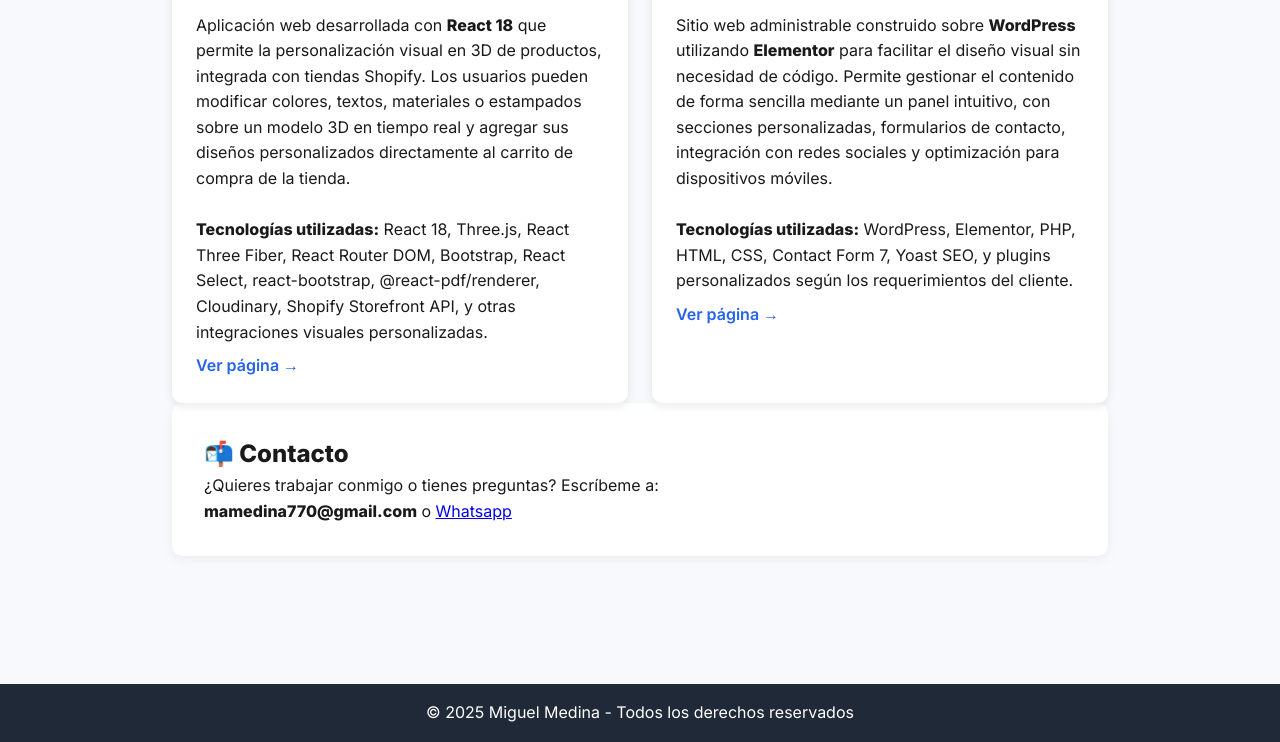
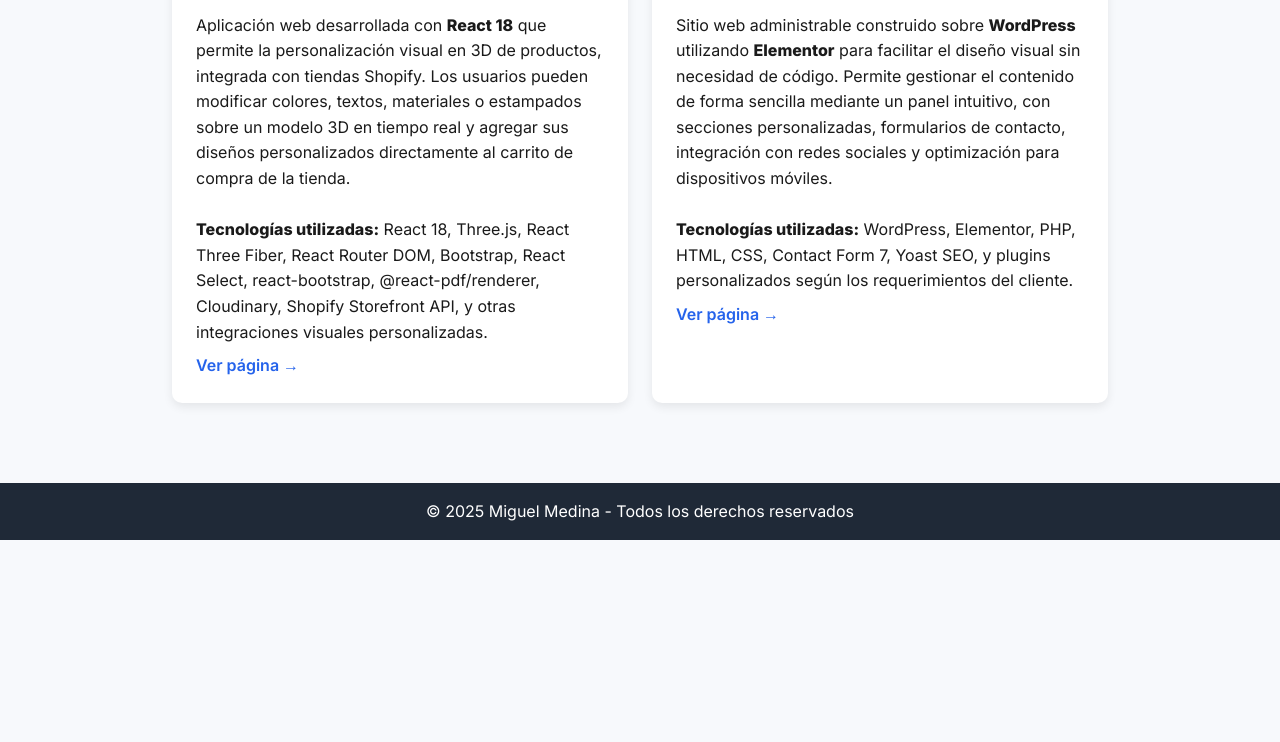
Before and after one commit to MdeMedina/portafolio, a plain HTML site: page index.html in a window 1280 px wide. Shown: the part 1346-2088 px from the top of the page. After the commit the page ends 1886 px from the top, so only its background shows below. Drawn offline with Linux system fonts and the light colour scheme.

Commit message:
Update index.html

```diff
--- a/index.html
+++ b/index.html
@@ -14,7 +14,6 @@
       <h1><span>👨‍💻</span> Miguel Medina</h1>
       <nav>
         <a href="#proyectos">Proyectos</a>
-        <a href="#contacto">Contacto</a>
         <a href="https://github.com/MdeMedina" target="_blank">GitHub</a>
       </nav>
     </div>
@@ -110,12 +109,6 @@
 </div>
     </section>
 
-    <section id="contacto" class="contacto">
-      <h2>📬 Contacto</h2>
-      <p>¿Quieres trabajar conmigo o tienes preguntas? Escríbeme a:</p>
-      <p><strong>mamedina770@gmail.com</strong> o <a href="https://wa.link/bhn70g" target="_blank">Whatsapp</a> </p>
-
-    </section>
   </main>
 
   <footer>
```
